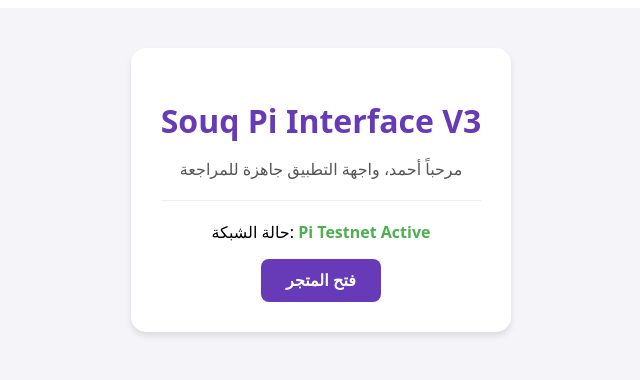
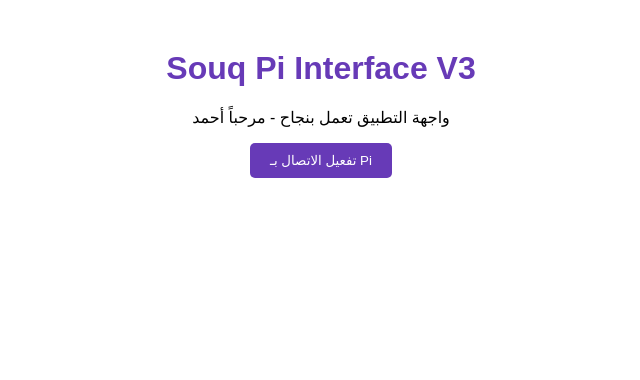
Before and after one commit to hawawsha/souq-pi-interface, a Next.js app: page / in a window 1280 px wide. Shown: the top 380 px of the page, without its empty margins (319-959 px from the left). Built offline with nearby package versions, Linux system fonts and the light colour scheme.

Commit message:
Update index.js

```diff
--- a/pages/index.js
+++ b/pages/index.js
@@ -2,39 +2,12 @@
 
 export default function Home() {
   return (
-    <div style={{
-      padding: '40px',
-      textAlign: 'center',
-      fontFamily: 'system-ui, sans-serif',
-      backgroundColor: '#f4f4f9',
-      minHeight: '100vh'
-    }}>
-      <div style={{
-        backgroundColor: 'white',
-        padding: '30px',
-        borderRadius: '15px',
-        boxShadow: '0 4px 6px rgba(0,0,0,0.1)',
-        display: 'inline-block'
-      }}>
-        <h1 style={{ color: '#673ab7', marginBottom: '10px' }}>Souq Pi Interface V3</h1>
-        <p style={{ color: '#555' }}>مرحباً أحمد، واجهة التطبيق جاهزة للمراجعة</p>
-        <hr style={{ margin: '20px 0', border: '0', borderTop: '1px solid #eee' }} />
-        <p>حالة الشبكة: <strong style={{ color: '#4caf50' }}>Pi Testnet Active</strong></p>
-        <button
-          onClick={() => alert('تم تفعيل واجهة سوق باي بنجاح!')}
-          style={{
-            backgroundColor: '#673ab7',
-            color: 'white',
-            border: 'none',
-            padding: '12px 25px',
-            borderRadius: '8px',
-            cursor: 'pointer',
-            fontSize: '16px',
-            fontWeight: 'bold'
-          }}>
-          فتح المتجر
-        </button>
-      </div>
+    <div style={{ textAlign: 'center', marginTop: '50px', fontFamily: 'sans-serif' }}>
+      <h1 style={{ color: '#673ab7' }}>Souq Pi Interface V3</h1>
+      <p>واجهة التطبيق تعمل بنجاح - مرحباً أحمد</p>
+      <button style={{ backgroundColor: '#673ab7', color: 'white', border: 'none', padding: '10px 20px', borderRadius: '5px' }}>
+        تفعيل الاتصال بـ Pi
+      </button>
     </div>
   );
 }
```
